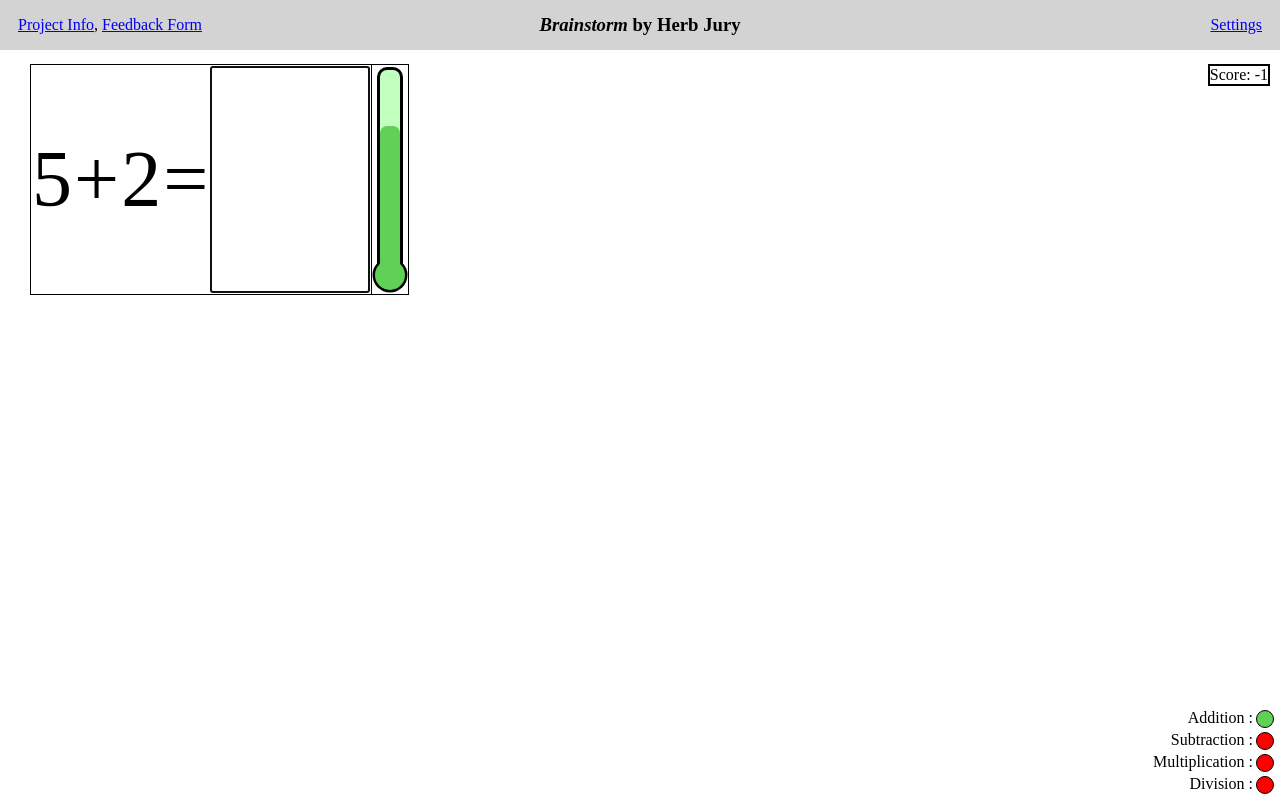
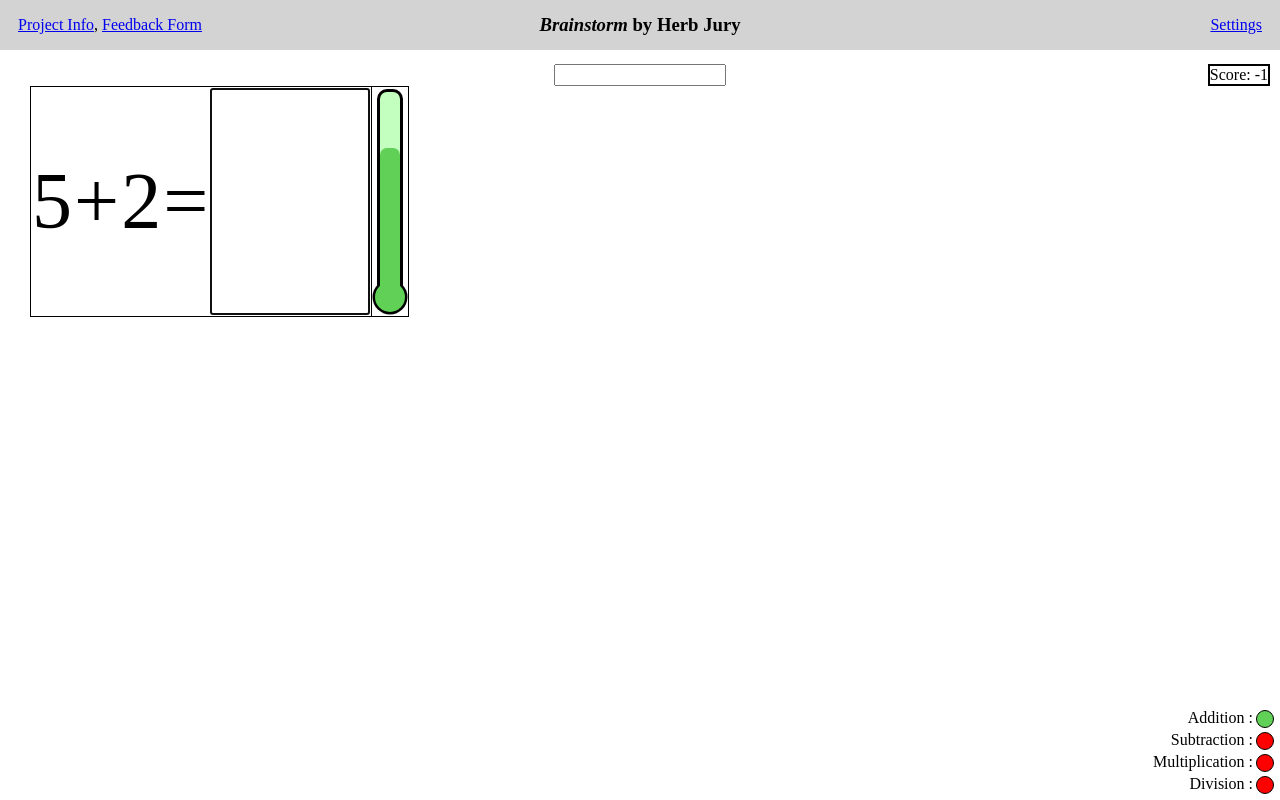
Before and after one commit to MrMugwump/BrainstormComp225, a Next.js app: page / in a window 1280 px wide. Both pictures are taken after a click on the button "Begin Game". Built offline with nearby package versions, Linux system fonts and the light colour scheme.

Commit message:
Added answerbox framework

```diff
--- /dev/null
+++ b/src/app/answerBox.tsx
@@ -0,0 +1,10 @@
+import React from "react"
+import { useState, useEffect } from 'react';
+
+export default function AnswerBox() {
+    return (
+        <html>
+            <input type="text"></input>
+        </html>
+    )
+}
--- a/src/app/gameScene.tsx
+++ b/src/app/gameScene.tsx
@@ -4,6 +4,8 @@ import EquationDisplay from "./equationDisplay";
 import "./gameSceneStyle.css"
 import { OperationDisplay } from "./player-info-components/operationNotification";
 import { ScoreDisplay } from "./player-info-components/scoreDisplay";
+import AnswerBox from "./answerBox";
+import "./answerBoxStyle.css";
 
 enum GameState {
     Start = 0,
@@ -40,6 +42,7 @@ export default function GameScene() {
                 <ScoreDisplay difficulty = {difficulty}/>
             </div>
 
+            <AnswerBox/>
             <EquationDisplay
             timeEnded={timeEnded}
             setTimeEnded={setTimeEnded}
```
Also changed, not shown: src/app/answerBoxStyle.css (added).
